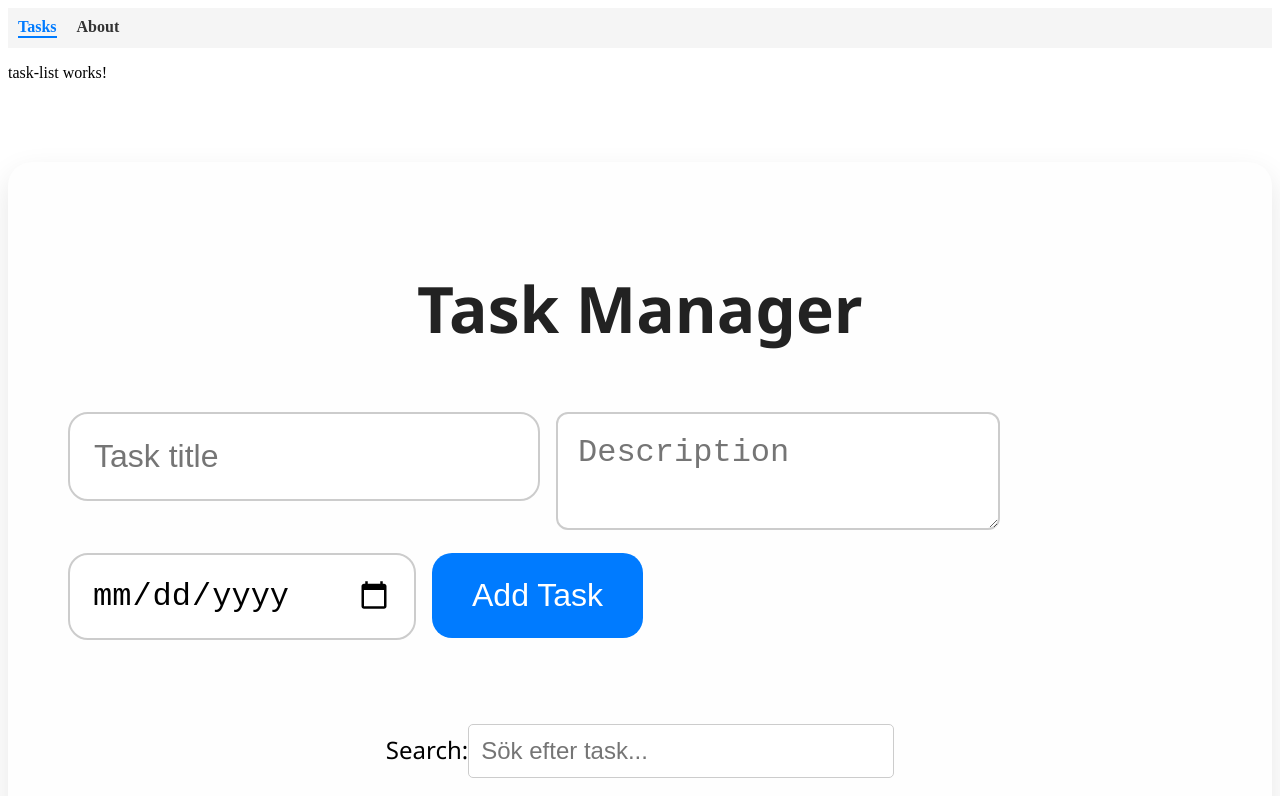
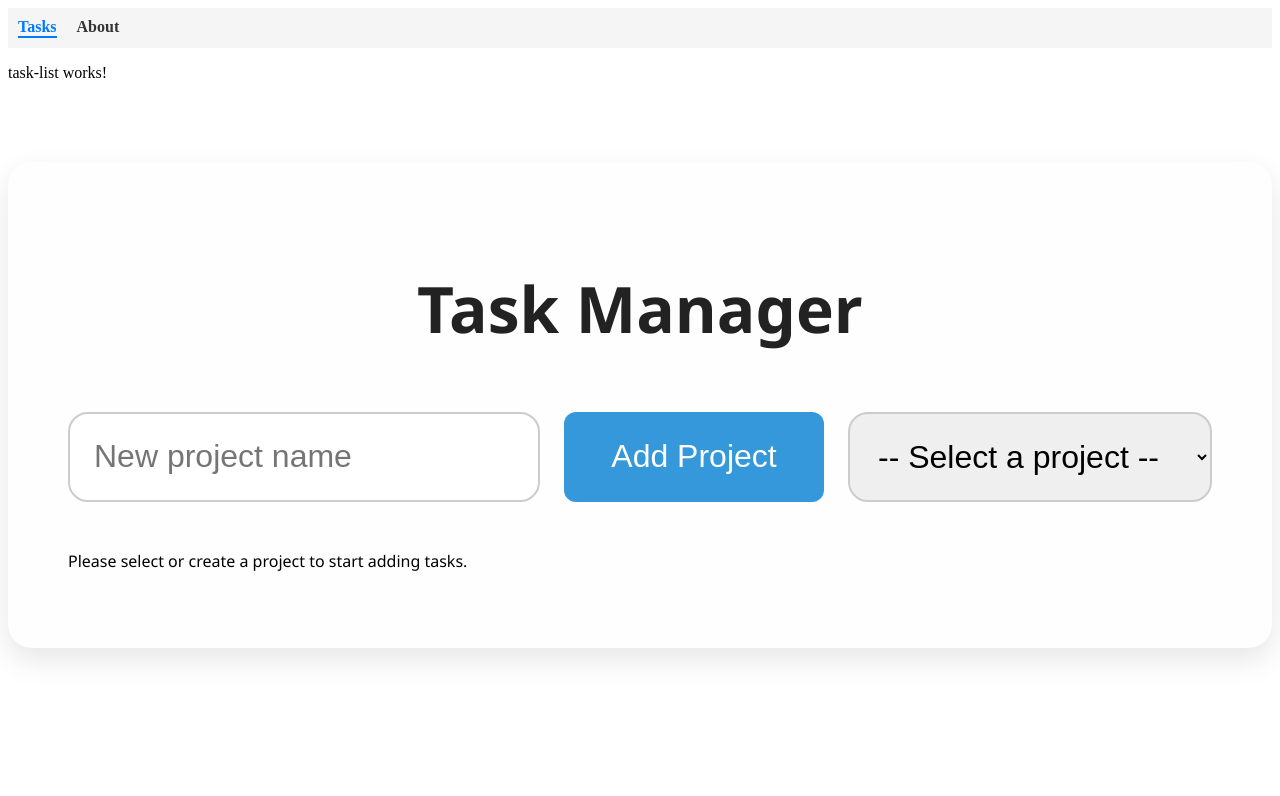
Before and after one commit to Noelrydstrom/Task-Manager, an Angular app: page / in a window 1280 px wide. Shown: the top 796 px of the page. Built offline with nearby package versions, Linux system fonts and the light colour scheme.

Commit message:
Http request fix , project added

```diff
--- a/src/app/app.component.css
+++ b/src/app/app.component.css
@@ -123,7 +123,7 @@ li .deadline {
 
 
 .deletebutton,
-.editbutton {
+.editbutton,.project-bar button {
   padding: 13px 13px;
   font-size: 26px;
   border: none;
@@ -143,7 +143,7 @@ li .deadline {
 }
 
 .deletebutton:hover,
-.editbutton:hover {
+.editbutton:hover, .project-bar button:hover {
   transform: scale(1.05);
   box-shadow: 0 6px 12px rgba(0, 0, 0, 0.15);
 }
@@ -290,7 +290,7 @@ label {
   flex: 1;
 }
 
-/*Search Bar */
+/*Search */
 
 .search-bar {
   margin: 1rem 0;
@@ -339,3 +339,46 @@ label {
   gap: 1rem;
   align-items: flex-start;
 }
+
+/*Project*/
+
+.project-bar input, .project-bar select {
+  padding: 0.5rem;
+}
+
+.project-bar button {
+  background-color: #3498db; /* blue */
+  width: 260px;
+  font-size: 32px;
+}
+.project-bar {
+  display: flex;
+  flex-wrap: wrap;
+  gap: 24px;
+  margin-bottom: 48px;
+  justify-content: center;
+}
+
+.project-bar input {
+  padding: 24px;
+  border: 2px solid #ccc;
+  border-radius: 20px;
+  font-size: 32px;
+  flex: 1 1 100px;
+}
+
+.project-bar input[type="date"] {
+  padding: 22px;
+}
+
+.project-bar textarea {
+  margin-bottom: -65px;
+}
+
+.project-bar select {
+  padding: 24px;
+  border: 2px solid #ccc;
+  border-radius: 20px;
+  font-size: 32px;
+  flex: 1 1 1px;
+}
--- a/src/app/app.component.html
+++ b/src/app/app.component.html
@@ -11,8 +11,21 @@
 <div class="container" *ngIf="isTaskPage">
   <h1>Task Manager</h1>
 
-  <!-- Task Form -->
-<div class="task-input">
+  <!-- 🔷 Project Selection and Creation -->
+  <div class="project-bar">
+    <input [(ngModel)]="newProjectName" placeholder="New project name" />
+    <button (click)="addProject()">Add Project</button>
+
+    <select [(ngModel)]="selectedProjectId">
+      <option [ngValue]="null">-- Select a project --</option>
+      <option *ngFor="let project of projects" [ngValue]="project.id">
+        {{ project.name }}
+      </option>
+    </select>
+  </div>
+
+  <!-- 🔒 Task Form (disabled if no project selected) -->
+  <div class="task-input" *ngIf="selectedProject">
     <form [formGroup]="taskForm" (ngSubmit)="addTask()" class="task-form-row">
 
       <!-- Title -->
@@ -47,20 +60,22 @@
       <div class="form-group">
         <button type="submit">Add Task</button>
       </div>
-
     </form>
   </div>
 
-
+  <!-- If no project selected -->
+  <div *ngIf="!selectedProject">
+    <p>Please select or create a project to start adding tasks.</p>
+  </div>
 
   <!-- Search bar -->
-  <div class="search-bar">
+  <div class="search-bar" *ngIf="selectedProject">
     <label for="search">Search:</label>
     <input id="search" type="text" [(ngModel)]="searchTerm" placeholder="Sök efter task..." />
   </div>
 
   <!-- Sort dropdown -->
-  <div class="sort-controls">
+  <div class="sort-controls" *ngIf="selectedProject">
     <label for="sortBy">Sort by:</label>
     <select id="sortBy" [(ngModel)]="sortBy">
       <option value="">-- None --</option>
@@ -70,8 +85,8 @@
   </div>
 
   <!-- Task list -->
-  <ul>
-    <li *ngFor="let task of tasks | search:searchTerm | sorter:sortBy; let i = index"
+  <ul *ngIf="selectedProject">
+    <li *ngFor="let task of selectedProject.tasks | search:searchTerm | sorter:sortBy; let i = index"
         [class.completed]="task.completed"
         [appHighlightOverdue]="task.deadline">
 
--- a/src/app/app.component.ts
+++ b/src/app/app.component.ts
@@ -12,6 +12,12 @@ interface Task {
   deadline: string;
   completed: boolean;
   isEditing?: boolean;
+}
+
+interface Project {
+  id: number;
+  name: string;
+  tasks: Task[];
 }
 
 @Component({
@@ -30,20 +36,25 @@ interface Task {
   styleUrls: ['./app.component.css']
 })
 export class AppComponent {
-  tasks: Task[] = [];
-  loading = signal(true);
-  user = signal<any>(null);
+  // Projects
+  projects: Project[] = [];
+  selectedProjectId: number | null = null;
+  newProjectName: string = '';
 
+  // Task state (within project)
   sortBy: string = '';
   searchTerm: string = '';
-
-  isTaskPage: boolean = true; // ✅ Initialize here to avoid template error
+  isTaskPage: boolean = true;
 
   taskForm = new FormGroup({
     title: new FormControl('', [Validators.required, Validators.minLength(3)]),
     description: new FormControl(''),
     deadline: new FormControl('', Validators.required),
   });
+
+  // Signals
+  loading = signal(true);
+  user = signal<any>(null);
 
   constructor(private router: Router) {
     this.router.events.subscribe(event => {
@@ -53,7 +64,27 @@ export class AppComponent {
     });
   }
 
+  get selectedProject(): Project | undefined {
+    return this.projects.find(p => p.id === this.selectedProjectId);
+  }
+
+  addProject() {
+    if (!this.newProjectName.trim()) return;
+
+    const newProject: Project = {
+      id: Date.now(),
+      name: this.newProjectName.trim(),
+      tasks: []
+    };
+
+    this.projects.push(newProject);
+    this.selectedProjectId = newProject.id;
+    this.newProjectName = '';
+  }
+
   addTask() {
+    if (!this.selectedProject) return;
+
     if (this.taskForm.valid) {
       const newTask: Task = {
         title: this.taskForm.value.title!,
@@ -62,7 +93,7 @@ export class AppComponent {
         completed: false,
         isEditing: false
       };
-      this.tasks = [...this.tasks, newTask];
+      this.selectedProject.tasks.push(newTask);
       this.taskForm.reset();
       this.loading.set(false);
     } else {
@@ -71,7 +102,8 @@ export class AppComponent {
   }
 
   removeTask(index: number) {
-    this.tasks = this.tasks.filter((_, i) => i !== index);
+    if (!this.selectedProject) return;
+    this.selectedProject.tasks.splice(index, 1);
   }
 
   editTask(task: Task) {
```
Also changed, not shown: src/app/core/http-error-interceptor.service.ts (+21 -13 lines), src/app/project.model.ts (added, +8 -0 lines), 2 other files (tests, documents, lock files or other folders). Lines whose indentation alone changed are shown as unchanged.
